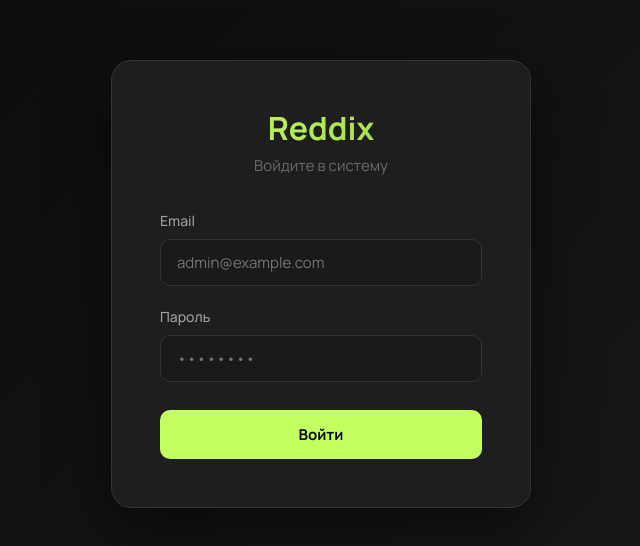
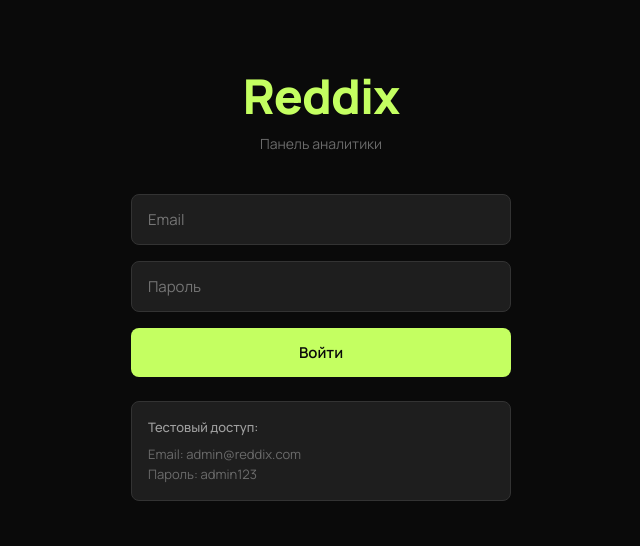
Before and after one commit to NikolayViktorovich/b2b-analytics-dashboard, a React (Vite) app: page /login in a window 1280 px wide. Shown: the part 116-662 px from the top of the page, without its empty margins (319-959 px from the left). Built offline with nearby package versions, Linux system fonts and the light colour scheme; the HTML template or start-up script is replaced by a standard one.

Commit message:
design-login

```diff
--- a/src/pages/LoginPage.tsx
+++ b/src/pages/LoginPage.tsx
@@ -16,139 +16,145 @@ const LoginPage = () => {
     try {
       await login(email, pwd)
     } catch (error) {
-      setErr('Ошибка авторизации')
+      setErr('Неверный email или пароль')
     } finally {
       setLoading(false)
     }
   }
 
-  const container = {
+  return (
+    <div style={{
       minHeight: '100vh',
       display: 'flex',
       alignItems: 'center',
       justifyContent: 'center',
+      background: 'var(--bg-primary)',
       padding: '20px',
-    background: 'linear-gradient(135deg, var(--bg-primary) 0%, var(--bg-secondary) 100%)',
-  }
+    }}>
+      <div style={{
+        width: '100%',
+        maxWidth: '380px',
+      }}>
+        <div style={{
+          marginBottom: '40px',
+          textAlign: 'center',
+        }}>
+          <h1 style={{
+            fontSize: '48px',
+            fontWeight: 800,
+            color: 'var(--accent-primary)',
+            marginBottom: '8px',
+            letterSpacing: '-1px',
+          }}>
+            Reddix
+          </h1>
+          <p style={{
+            color: 'var(--text-muted)',
+            fontSize: '14px',
+          }}>
+            Панель аналитики
+          </p>
+        </div>
 
-  const card = {
-    background: 'var(--bg-card)',
-    border: '1px solid var(--border-color)',
-    borderRadius: '20px',
-    padding: '48px',
-    width: '100%',
-    maxWidth: '420px',
-    boxShadow: '0 20px 60px rgba(0,0,0,0.5)',
-  }
-
-  const title = {
-    fontSize: '32px',
-    fontWeight: 700,
-    textAlign: 'center' as const,
-    marginBottom: '8px',
-    background: 'linear-gradient(135deg, var(--accent-primary) 0%, var(--accent-dark) 100%)',
-    WebkitBackgroundClip: 'text',
-    WebkitTextFillColor: 'transparent',
-    backgroundClip: 'text',
-  }
-
-  const subtitle = {
-    color: 'var(--text-muted)',
-    textAlign: 'center' as const,
-    marginBottom: '32px',
-    fontSize: '15px',
-  }
-
-  const form = {
+        <form onSubmit={handleSubmit} style={{
           display: 'flex',
-    flexDirection: 'column' as const,
-    gap: '20px',
-  }
-
-  const field = {
-    display: 'flex',
-    flexDirection: 'column' as const,
-    gap: '8px',
-  }
-
-  const label = {
-    fontSize: '14px',
-    fontWeight: 500,
-    color: 'var(--text-secondary)',
-  }
-
-  const input = {
-    background: 'var(--bg-secondary)',
-    border: '1px solid var(--border-color)',
-    borderRadius: '10px',
-    padding: '12px 16px',
-    color: 'var(--text-primary)',
-    fontSize: '15px',
-    transition: 'border-color 0.2s',
-  }
-
-  const btn = {
-    background: 'var(--accent-primary)',
-    color: 'var(--bg-primary)',
-    padding: '14px',
-    borderRadius: '10px',
-    fontSize: '15px',
-    fontWeight: 700,
-    marginTop: '8px',
-    opacity: loading ? 0.6 : 1,
-    cursor: loading ? 'not-allowed' : 'pointer',
-    transition: 'all 0.2s',
-  }
-
-  const error = {
-    background: 'rgba(255,87,87,0.15)',
-    border: '1px solid var(--error)',
-    color: 'var(--error)',
-    padding: '12px',
-    borderRadius: '10px',
-    fontSize: '14px',
-    textAlign: 'center' as const,
-  }
-
-  return (
-    <div style={container}>
-      <div style={card}>
-        <h1 style={title}>Reddix</h1>
-        <p style={subtitle}>Войдите в систему</p>
-
-        <form onSubmit={handleSubmit} style={form}>
-          <div style={field}>
-            <label htmlFor="email" style={label}>Email</label>
+          flexDirection: 'column',
+          gap: '16px',
+        }}>
+          <div>
             <input
-              id="email"
               type="email"
               value={email}
               onChange={e => setEmail(e.target.value)}
-              placeholder="admin@example.com"
-              style={input}
+              placeholder="Email"
+              style={{
+                width: '100%',
+                background: 'var(--bg-card)',
+                border: '1px solid var(--border-color)',
+                borderRadius: '8px',
+                padding: '14px 16px',
+                color: 'var(--text-primary)',
+                fontSize: '15px',
+                outline: 'none',
+                transition: 'border 0.2s',
+              }}
+              onFocus={e => e.target.style.borderColor = 'var(--accent-primary)'}
+              onBlur={e => e.target.style.borderColor = 'var(--border-color)'}
               required
             />
           </div>
 
-          <div style={field}>
-            <label htmlFor="pwd" style={label}>Пароль</label>
+          <div>
             <input
-              id="pwd"
               type="password"
               value={pwd}
               onChange={e => setPwd(e.target.value)}
-              placeholder="••••••••"
-              style={input}
+              placeholder="Пароль"
+              style={{
+                width: '100%',
+                background: 'var(--bg-card)',
+                border: '1px solid var(--border-color)',
+                borderRadius: '8px',
+                padding: '14px 16px',
+                color: 'var(--text-primary)',
+                fontSize: '15px',
+                outline: 'none',
+                transition: 'border 0.2s',
+              }}
+              onFocus={e => e.target.style.borderColor = 'var(--accent-primary)'}
+              onBlur={e => e.target.style.borderColor = 'var(--border-color)'}
               required
             />
           </div>
 
-          {err && <div style={error}>{err}</div>}
+          {err && (
+            <div style={{
+              background: 'rgba(255,87,87,0.1)',
+              border: '1px solid rgba(255,87,87,0.3)',
+              color: 'var(--error)',
+              padding: '12px',
+              borderRadius: '8px',
+              fontSize: '14px',
+            }}>
+              {err}
+            </div>
+          )}
 
-          <button type="submit" style={btn} disabled={loading}>
+          <button
+            type="submit"
+            disabled={loading}
+            style={{
+              background: 'var(--accent-primary)',
+              color: 'var(--bg-primary)',
+              padding: '14px',
+              borderRadius: '8px',
+              fontSize: '15px',
+              fontWeight: 600,
+              border: 'none',
+              cursor: loading ? 'not-allowed' : 'pointer',
+              opacity: loading ? 0.7 : 1,
+              transition: 'opacity 0.2s',
+            }}
+          >
             {loading ? 'Вход...' : 'Войти'}
           </button>
         </form>
+
+        <div style={{
+          marginTop: '24px',
+          padding: '16px',
+          background: 'var(--bg-card)',
+          border: '1px solid var(--border-color)',
+          borderRadius: '8px',
+          fontSize: '13px',
+          color: 'var(--text-muted)',
+        }}>
+          <div style={{marginBottom: '8px', fontWeight: 500, color: 'var(--text-secondary)'}}>
+            Тестовый доступ:
+          </div>
+          <div>Email: admin@reddix.com</div>
+          <div>Пароль: admin123</div>
+        </div>
       </div>
     </div>
   )
```
Lines whose indentation alone changed are shown as unchanged.
